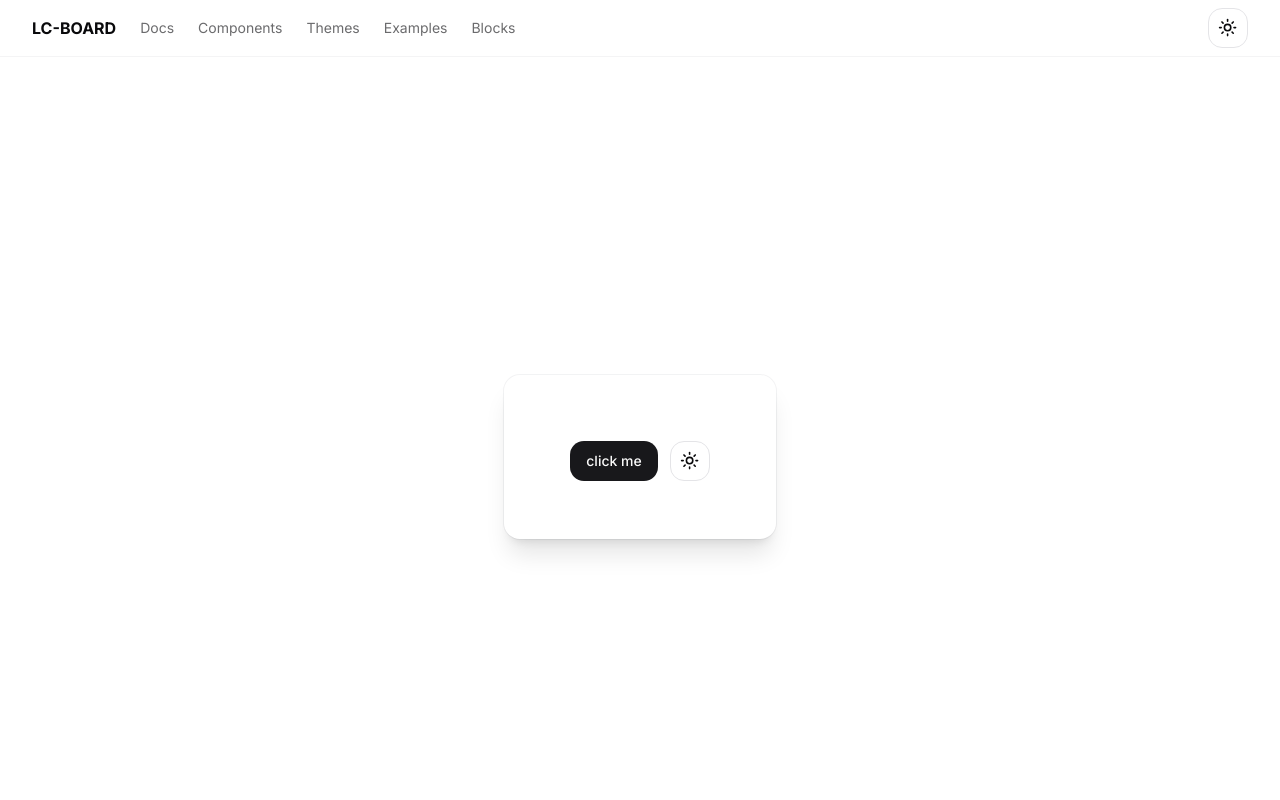
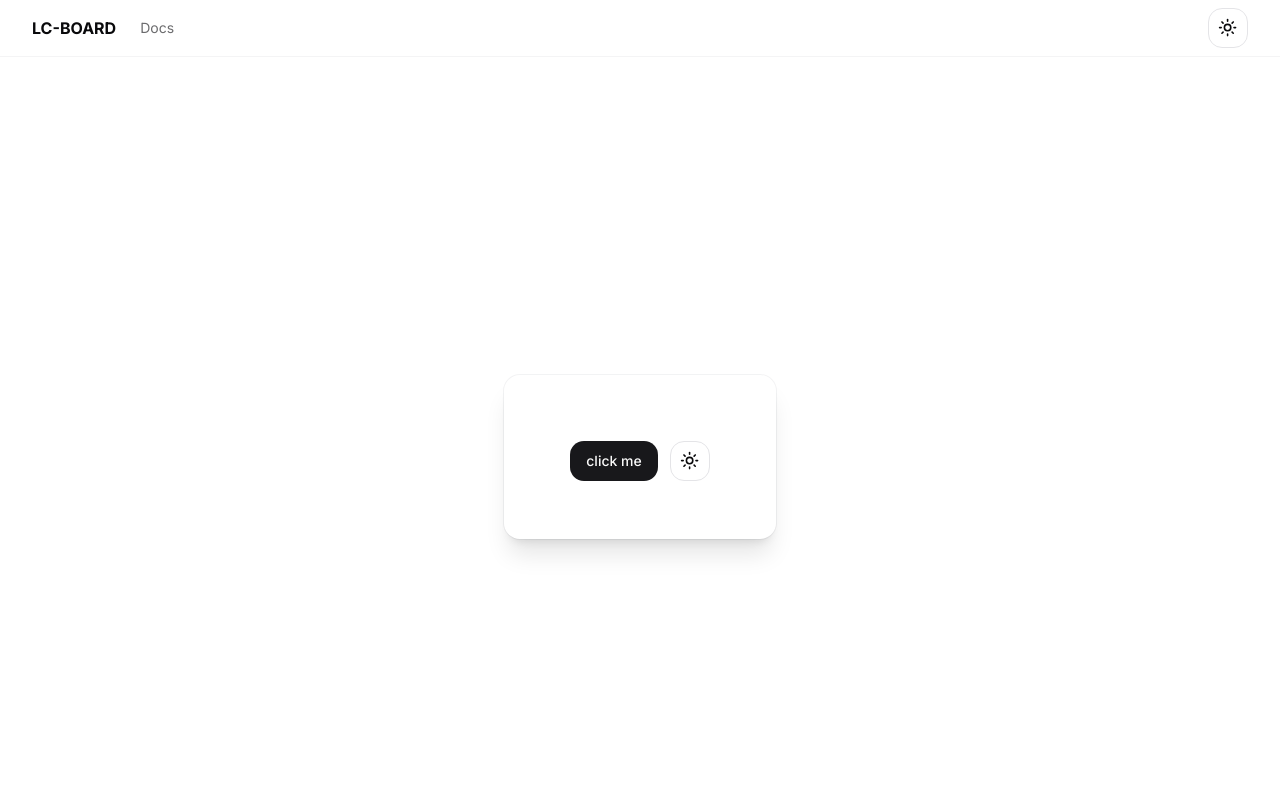
Before and after one commit to Anjali87045/LeetCode-Whiteboard-Integration, a Next.js app: page / in a window 1280 px wide. Shown: the top 800 px of the page. Built offline with nearby package versions, Linux system fonts and the light colour scheme.

Commit message:
deleted extra components from main nav

```diff
--- a/components/main-nav.tsx
+++ b/components/main-nav.tsx
@@ -27,50 +27,6 @@ export function MainNav() {
         >
           Docs
         </Link>
-        <Link
-          href="/docs/components"
-          className={cn(
-            "transition-colors hover:text-foreground/80",
-            pathname?.startsWith("/docs/components")
-              ? "text-foreground"
-              : "text-foreground/60"
-          )}
-        >
-          Components
-        </Link>
-        <Link
-          href="/themes"
-          className={cn(
-            "transition-colors hover:text-foreground/80",
-            pathname?.startsWith("/themes")
-              ? "text-foreground"
-              : "text-foreground/60"
-          )}
-        >
-          Themes
-        </Link>
-        <Link
-          href="/examples"
-          className={cn(
-            "transition-colors hover:text-foreground/80",
-            pathname?.startsWith("/examples")
-              ? "text-foreground"
-              : "text-foreground/60"
-          )}
-        >
-          Examples
-        </Link>
-        <Link
-          href="/blocks"
-          className={cn(
-            "transition-colors hover:text-foreground/80",
-            pathname?.startsWith("/blocks")
-              ? "text-foreground"
-              : "text-foreground/60"
-          )}
-        >
-          Blocks
-        </Link>
       </nav>
     </div>
   )
```
